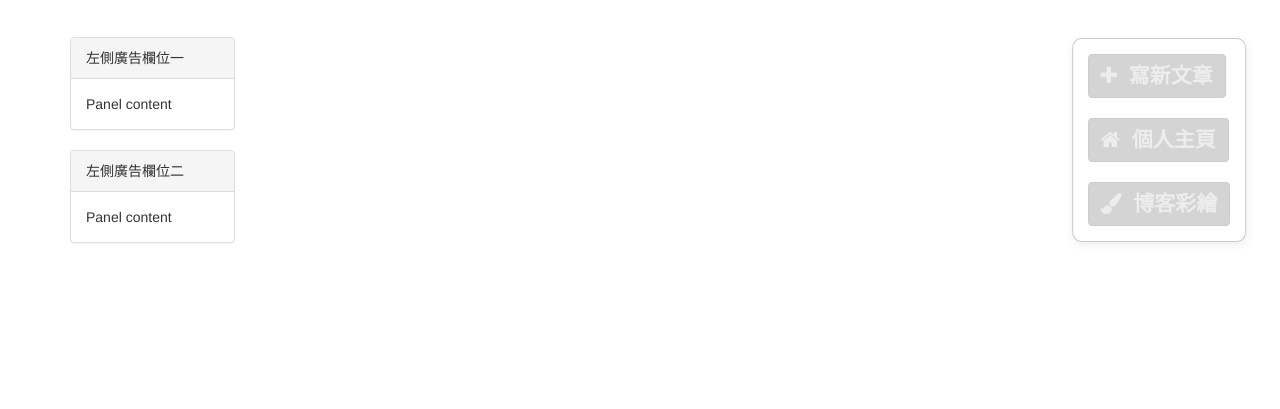
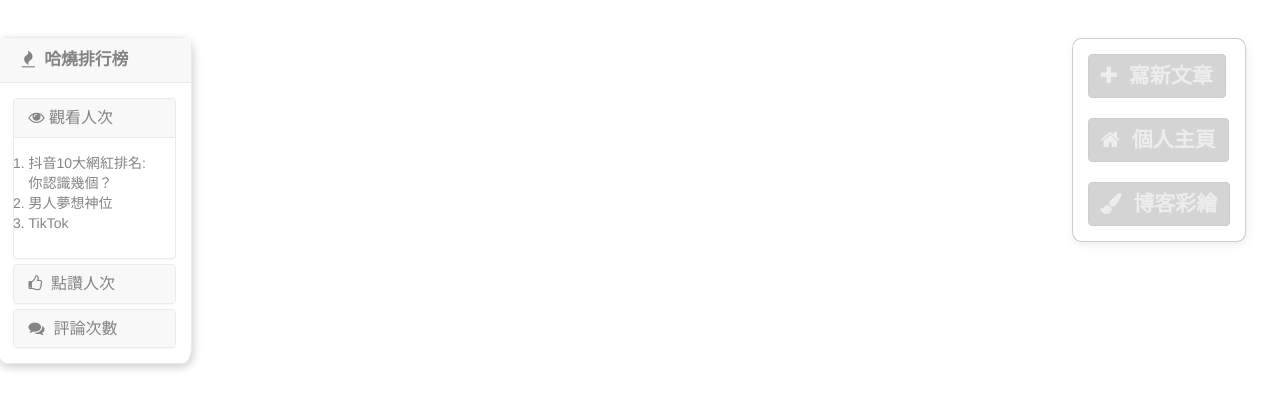
Before and after one commit to pythoner999/bbs, a Django app: page / in a window 1280 px wide. Shown: the part 51-460 px from the top of the page. Run offline with Django 3.2, Linux system fonts and the light colour scheme; data that the repository does not hold is empty; some libraries are stand-ins or nearby versions.

Commit message:
開發排行榜功能到1/3

```diff
--- a/static/mystyle.css
+++ b/static/mystyle.css
@@ -223,3 +223,23 @@ select {
 .zzz:hover{
     opacity: 1;
 }
+
+#ranking{
+    width: 100%;
+    /*border: 1px solid black;*/
+    border-radius: 5%;
+    /*background: white;*/
+    /*left: 50%;*/
+    right: 30%;
+    position: absolute;
+    /*top: 28%;*/
+    /*transform: translate(-66%);*/
+    /*background-color: #fff;*/
+    /*padding: 15px;*/
+    box-shadow:1px 3px 10px rgba(0, 0, 0, 0.34);
+    opacity: .6;
+}
+
+#ranking:hover{
+    opacity: 1;
+}
--- a/templates/index.html
+++ b/templates/index.html
@@ -3,20 +3,74 @@
 
 {% block page-main %}
 
+<style>*{margin:0;padding:0}</style>
+
 <!--主頁面 開始-->
 <div class="container">
     <div class="row">
-        <div class="col-md-2">
-            <div class="panel panel-default">
-                <div class="panel-heading">左側廣告欄位一</div>
+        <div class="col-md-2 ">
+            <div class="panel panel-default" style="margin-top: 5px; " id="ranking">
+                <div class="panel-heading"><span style="font-size: 1.2em; font-weight: bold;">&nbsp;&nbsp;<i class="fa fa-fire" aria-hidden="true"></i>
+                    &nbsp;哈燒排行榜&nbsp;</span></div>
                 <div class="panel-body">
-                    Panel content
+
+                    <div class="panel-group" id="accordion" role="tablist" aria-multiselectable="true" style="margin-bottom: 0px; ">
+                        <div class="panel panel-default" >
+                            <div class="panel-heading" role="tab" id="headingOne">
+                                <h4 class="panel-title">
+                                    <a role="button" data-toggle="collapse" data-parent="#accordion" href="#collapseOne"
+                                       aria-expanded="false"  aria-controls="collapseOne">
+                                        <i class="fa fa-eye" aria-hidden="true"></i>&nbsp;觀看人次
+                                    </a>
+                                </h4>
+                            </div>
+                            <div id="collapseOne" class="panel-collapse collapse in" role="tabpanel"
+                                 aria-labelledby="headingOne">
+                                <div class="panel-body" >
+                                    <!--<span style="display:inline-block;">1.抖音10大網紅排名:你認識幾個？</span>2.男人夢想神位3.TikTok-->
+                                    <ol>
+                                        <li>抖音10大網紅排名:你認識幾個？</li>
+                                        <li>男人夢想神位</li>
+                                        <li>TikTok</li>
+                                    </ol>
+                                </div>
                             </div>
                         </div>
                         <div class="panel panel-default">
-                <div class="panel-heading">左側廣告欄位二</div>
+                            <div class="panel-heading" role="tab" id="headingTwo">
+                                <h4 class="panel-title">
+                                    <a class="collapsed" role="button" data-toggle="collapse" data-parent="#accordion"
+                                       href="#collapseTwo" aria-expanded="false" aria-controls="collapseTwo">
+                                        <i class="fa fa-thumbs-o-up" aria-hidden="true"></i>&nbsp; 點讚人次
+                                    </a>
+                                </h4>
+                            </div>
+                            <div id="collapseTwo" class="panel-collapse collapse" role="tabpanel"
+                                 aria-labelledby="headingTwo">
                                 <div class="panel-body">
-                    Panel content
+                                    Anim pariatur cliche reprehenderit, enim eiusmod high life accusamus terry
+
+                                </div>
+                            </div>
+                        </div>
+                        <div class="panel panel-default">
+                            <div class="panel-heading" role="tab" id="headingThree">
+                                <h4 class="panel-title">
+                                    <a class="collapsed" role="button" data-toggle="collapse" data-parent="#accordion"
+                                       href="#collapseThree" aria-expanded="false" aria-controls="collapseThree">
+                                        <i class="fa fa-comments" aria-hidden="true"></i>&nbsp; 評論次數
+                                    </a>
+                                </h4>
+                            </div>
+                            <div id="collapseThree" class="panel-collapse collapse" role="tabpanel"
+                                 aria-labelledby="headingThree">
+                                <div class="panel-body">
+                                    Anim pariatur cliche reprehenderit, enim eiusmod high life accusamus terry
+
+                                </div>
+                            </div>
+                        </div>
+                    </div>
                 </div>
             </div>
         </div>
@@ -25,7 +79,8 @@
             <div class="article-list">
                 {% for article in article_list %}
                 <div class="article">
-                        <h4><a href="/blog/{{ article.user.username }}/article/{{ article.pk }}/">{{ article.title }}</a></h4>
+                    <h4><a href="/blog/{{ article.user.username }}/article/{{ article.pk }}/">{{ article.title }}</a>
+                    </h4>
                     <div class="media">
                         <div class="media-left">
                             <a href="#">
@@ -39,10 +94,11 @@
                     <div class="article-footer">
                         <span><a href="/blog/{{ article.user.username }}/">{{ article.user.username }}</a></span>發佈於
                         <span>{{ article.create_time|date:'Y-m-d H:i:s' }}</span>
-{#                            <span class="glyphicon glyphicon-comment">評論({{ article.comment_count }})</span>#}
-{#                            <span class="glyphicon glyphicon-thumbs-up">點讚({{ article.up_count }})</span>#}
+                        {# <span class="glyphicon glyphicon-comment">評論({{ article.comment_count }})</span>#}
+                        {# <span class="glyphicon glyphicon-thumbs-up">點讚({{ article.up_count }})</span>#}
                         <span><i class="fa fa-commenting-o fa-fw" aria-hidden="true"></i>評論({{ article.comment_count }})</span>
-                            <span><i class="fa fa-thumbs-o-up fa-fw" aria-hidden="true"></i>點讚({{ article.up_count }})</span>
+                        <span><i class="fa fa-thumbs-o-up fa-fw"
+                                 aria-hidden="true"></i>點讚({{ article.up_count }})</span>
                     </div>
                     <hr>
                 </div>
@@ -66,28 +122,45 @@
             <!--</div>-->
             <!--</div>-->
             {% if request.user.username %}
-                <div  class="zzz">
+            <div class="zzz">
 
-                        <a href="/blog/backend/add_article/"><button style="margin:10px auto; margin-top: 0" type="button" class="btn  write-article" ><i class="fa fa-plus" aria-hidden="true"></i>&nbsp;&nbsp;寫新文章</button></a>
+                <a href="/blog/backend/add_article/">
+                    <button style="margin:10px auto; margin-top: 0" type="button" class="btn  write-article"><i
+                            class="fa fa-plus" aria-hidden="true"></i>&nbsp;&nbsp;寫新文章
+                    </button>
+                </a>
 
-                        <a href="/blog/{{ request.user.blog.site}}" ><button style="margin:10px auto; " type="button" class="btn  write-article" ><i class="fa fa-home" aria-hidden="true"></i>&nbsp;&nbsp;個人主頁</button></a>
+                <a href="/blog/{{ request.user.blog.site}}">
+                    <button style="margin:10px auto; " type="button" class="btn  write-article"><i class="fa fa-home"
+                                                                                                   aria-hidden="true"></i>&nbsp;&nbsp;個人主頁
+                    </button>
+                </a>
 
-                        <a href="/blog/backend/style/" ><button style="margin:10px auto; margin-bottom: 0" type="button" class="btn  write-article" ><i class="fa fa-paint-brush" aria-hidden="true"></i>&nbsp;&nbsp;博客彩繪</button></a>
+                <a href="/blog/backend/style/">
+                    <button style="margin:10px auto; margin-bottom: 0" type="button" class="btn  write-article"><i
+                            class="fa fa-paint-brush" aria-hidden="true"></i>&nbsp;&nbsp;博客彩繪
+                    </button>
+                </a>
             </div>
 
             {% else %}
-                 <div  class="zzz">
-                    <button style="margin:10px auto; margin-top: 0";" type="button" class="btn  write-article" data-toggle="popover" data-placement="bottom"
+            <div class="zzz">
+                <button style="margin:10px auto; margin-top: 0"
+                " type="button" class="btn write-article" data-toggle="popover" data-placement="bottom"
                 data-content=" 請先登入！">
                 <i class="fa fa-plus"></i>&nbsp;&nbsp;寫新文章</button>
 
-                    <button style="margin:10px auto;" type="button" class="btn  write-article"  data-toggle="popover" data-placement="bottom"
+                <button style="margin:10px auto;" type="button" class="btn  write-article" data-toggle="popover"
+                        data-placement="bottom"
                         data-content=" 請先登入！">
-                        <i class="fa fa-home" aria-hidden="true"></i>&nbsp;&nbsp;個人主頁</button>
+                    <i class="fa fa-home" aria-hidden="true"></i>&nbsp;&nbsp;個人主頁
+                </button>
 
-                    <button style="margin:10px auto; margin-bottom: 0" type="button" class="btn  write-article"  data-toggle="popover" data-placement="bottom"
+                <button style="margin:10px auto; margin-bottom: 0" type="button" class="btn  write-article"
+                        data-toggle="popover" data-placement="bottom"
                         data-content=" 請先登入！">
-                        <i class="fa fa-paint-brush" aria-hidden="true"></i>&nbsp;&nbsp;博客彩繪</button>
+                    <i class="fa fa-paint-brush" aria-hidden="true"></i>&nbsp;&nbsp;博客彩繪
+                </button>
             </div>
             {% endif %}
 
@@ -96,7 +169,7 @@
 </div>
 
 <style>
-    body{
+    body {
         padding-top: 3%;
     }
 </style>
@@ -109,13 +182,14 @@
 
     $('button').on('click', function () {
         var xxx = this;
-        setTimeout( function () {
+        setTimeout(function () {
             $(xxx).popover('hide')
         }, 3000)
     })
 
-    $(window).scroll(function(){
+    $(window).scroll(function () {
         $(".zzz").css({"margin-top": ($(window).scrollTop()) + "px",});
+        $("#ranking").css({"margin-top": ($(window).scrollTop()) + "px",});
     });
 
 </script>
```
Also changed, not shown: 1 other file. Lines whose indentation alone changed are shown as unchanged.
